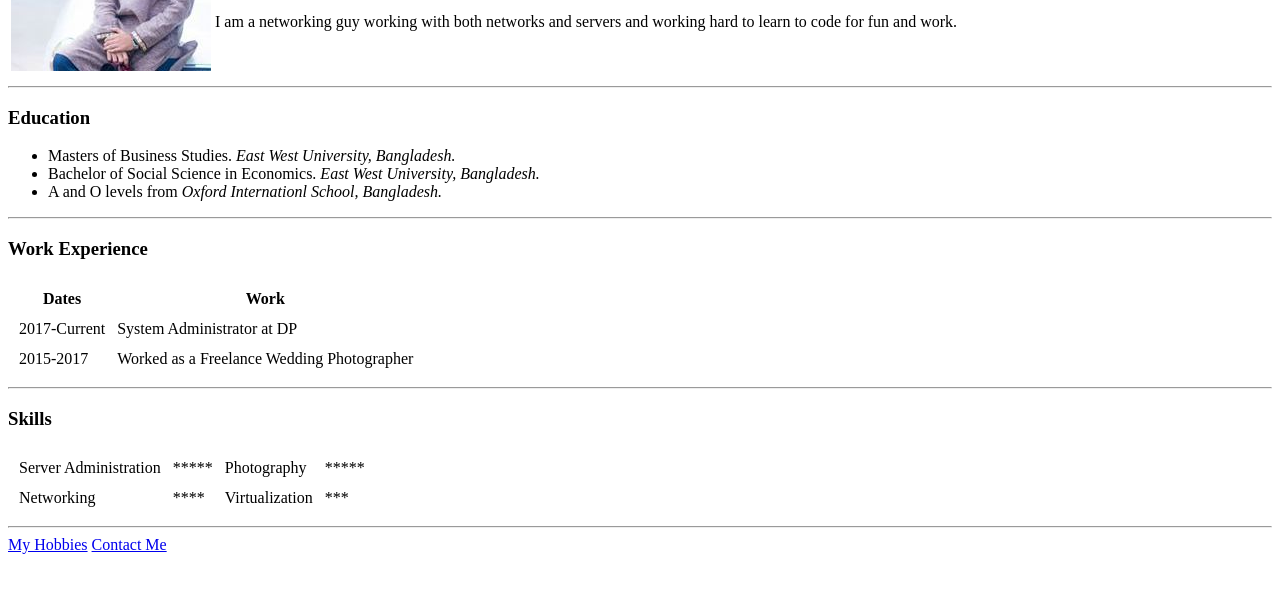
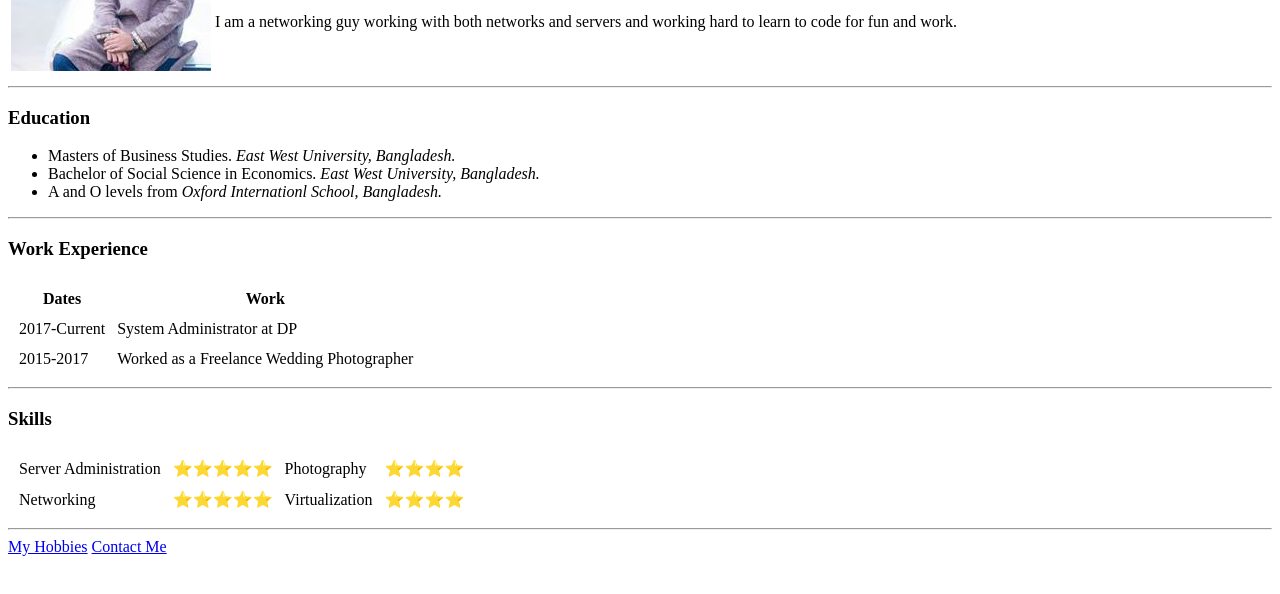
Before and after one commit to Aredwan/cv, a plain HTML site: page index.html in a window 1280 px wide. Shown: the part 140-734 px from the top of the page. Drawn offline with Linux system fonts and the light colour scheme.

Commit message:
updated the stars

```diff
--- a/index.html
+++ b/index.html
@@ -52,15 +52,15 @@
     <tbody>
       <tr>
         <td>Server Administration</td>
-        <td>*****</td>
+        <td>⭐⭐⭐⭐⭐</td>
         <td>Photography</td>
-        <td>*****</td>
+        <td>⭐⭐⭐⭐</td>
       </tr>
       <tr>
       <td>Networking</td>
-      <td>****</td>
+      <td>⭐⭐⭐⭐⭐</td>
       <td>Virtualization</td>
-      <td>***</td>
+      <td>⭐⭐⭐⭐</td>
       </tr>
     </tbody>
   </table>
```
